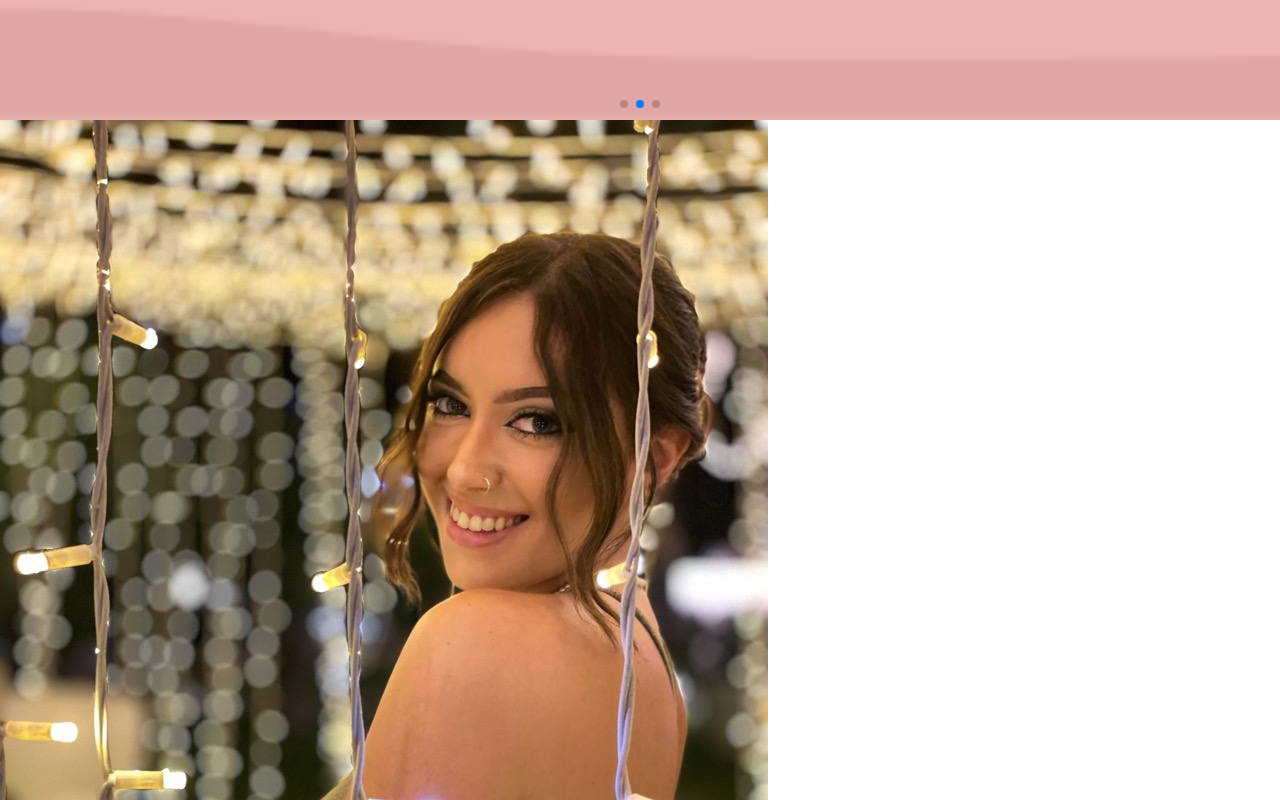
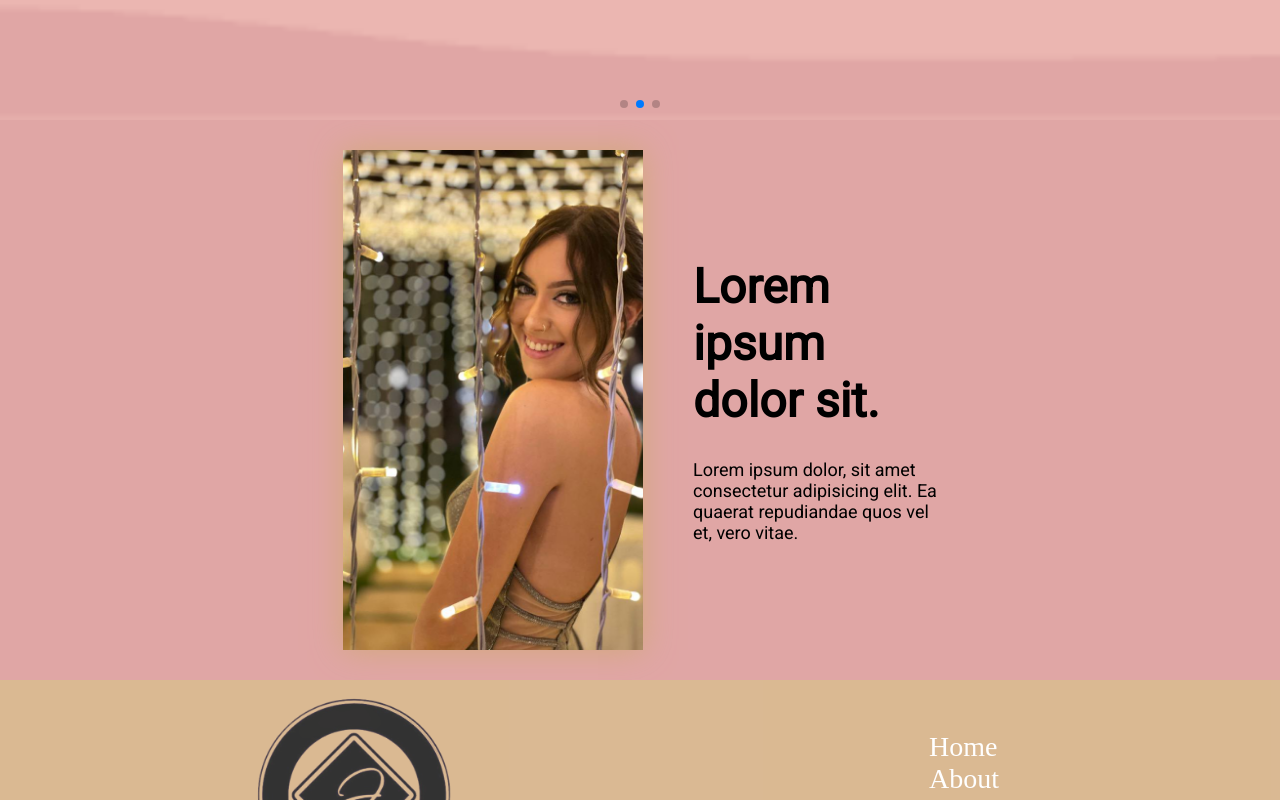
Before and after one commit to PeppeTll/jiulsnails, a Next.js app: page /about in a window 1280 px wide. Shown: the part 680-1480 px from the top of the page. Built offline with nearby package versions, Linux system fonts and the light colour scheme; a web font is replaced by a local one.

Commit message:
feat: style self

```diff
--- a/src/components/self/Self.jsx
+++ b/src/components/self/Self.jsx
@@ -5,7 +5,7 @@ import jiuls from "@/assets/jiuls.jpg";
 
 const Self = () => {
 	return (
-		<div className={styles.Self}>
+		<div className={styles.self}>
 			<Image className={styles.__img} src={jiuls} alt="jiuls" />
 			<div className={styles.__article}>
 				<h2 className={styles.__title}>Lorem ipsum dolor sit.</h2>
--- a/src/components/self/index.module.scss
+++ b/src/components/self/index.module.scss
@@ -0,0 +1,26 @@
+.self {
+  width: 100%;
+  display: flex;
+  justify-content: center;
+  align-items: center;
+  gap: 50px;
+  background-color: #E0A6A5;
+  padding: 30px;
+
+  .__img {
+    width: 300px;
+    object-fit: cover;
+    object-position: center;
+    height: 500px;
+    box-shadow: 0 0 30px $oro-rosa;
+  }
+
+  .__article {
+    width: 20%;
+    display: flex;
+    flex-direction: column;
+    justify-content: center;
+    align-items: flex-start;
+    gap: 30px;
+  }
+}
```
